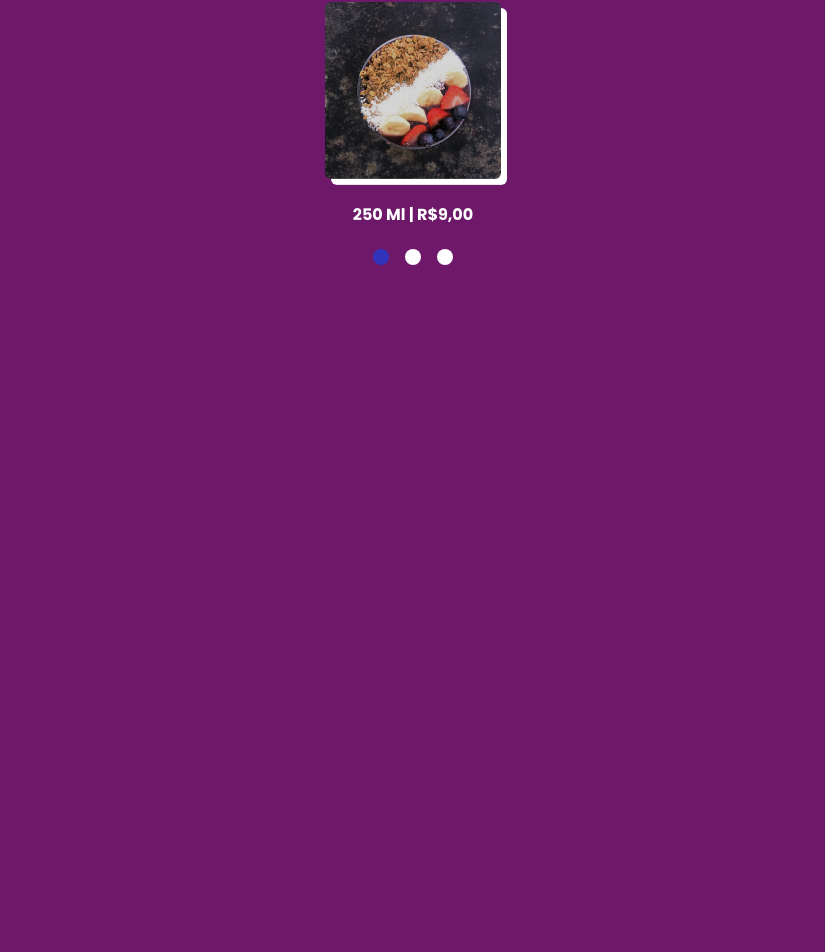
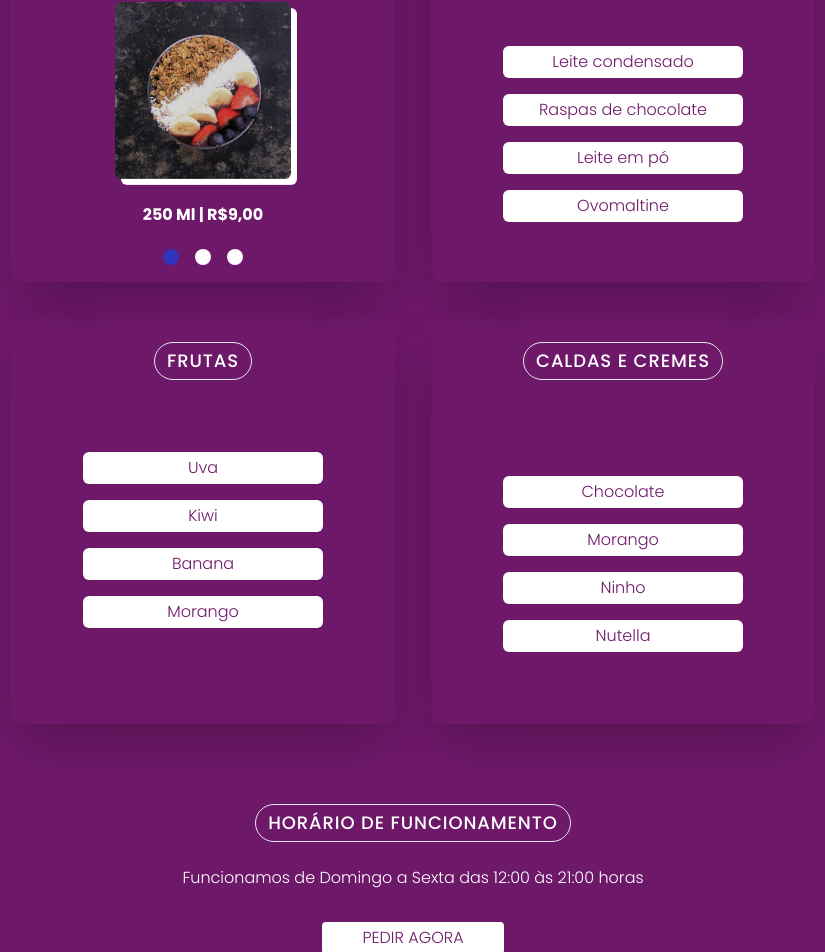
Before and after one commit to ViGF/quero_acai, a Next.js app: page / in a window 1280 px wide. Shown: the part 900-1852 px from the top of the page, without its empty margins (227-1052 px from the left). Before the commit the page ends 1182 px from the top, so only its background shows below. Built offline with nearby package versions, Linux system fonts and the light colour scheme.

Commit message:
finish main page

```diff
--- a/src/app/page.tsx
+++ b/src/app/page.tsx
@@ -8,6 +8,8 @@ import { InfoItem } from "@/components/InfoItem";
 
 import { optionsAvailable } from '@/utils/data/optionsAvailable'
 import { CardSize } from "@/components/CardSize";
+import Link from "next/link";
+import { MainContainer as Container } from "@/components/MainContainer";
 
 export default function Home() {
     return (
@@ -18,18 +20,63 @@ export default function Home() {
                     alt='Logo do Quero Açaí composta por três copos com açaí com recheios'
                     priority
                 />
-                <Button text="Pedir Agora" />
+                <Button>
+                    <Link href='/app'>
+                        Pedir Agora
+                    </Link>
+                </Button>
                 <footer className="flex flex-col justify-center items-center absolute bottom-9">
                     <CaretDoubleDown />
                     <span className="text-white italic font-light mt-1">Explorar Opções</span>
                 </footer>
             </main>
             <section>
-                <div className="flex justify-center items-center flex-col">
-                    <InfoHeader text="Tamanhos" />
-                    <div>
+                <div className="flex flex-col items-center lg:grid grid-cols-2 gap-9">
+                    <Container>
+                        <InfoHeader text="Tamanhos" />
                         <CardSize />
-                    </div>
+                    </Container>
+                    <Container>
+                        <InfoHeader text="Complementos" />
+                        <div className="flex gap-4 flex-col lg:m-auto">
+                            {optionsAvailable.complements.map(item => {
+                                return (
+                                    <InfoItem text={item} key={item} />
+                                )
+                            })}
+                        </div>
+                    </Container>
+                    <Container>
+                        <InfoHeader text="Frutas" />
+                        <div className="flex gap-4 flex-col lg:pb-24 lg:mt-12">
+                            {optionsAvailable.fruits.map(item => {
+                                return (
+                                    <InfoItem text={item} key={item} />
+                                )
+                            })}
+                        </div>
+                    </Container>
+                    <Container>
+                        <InfoHeader text="Caldas e Cremes" />
+                        <div className="flex gap-4 flex-col lg:m-auto">
+                            {optionsAvailable.syrupsAndCreams.map(item => {
+                                return (
+                                    <InfoItem text={item} key={item} />
+                                )
+                            })}
+                        </div>
+                    </Container>
+                </div>
+                <div className="text-center font-light px-9 pb-14 mt-12 lg:mt-20">
+                    <InfoHeader text="Horário de Funcionamento" />
+                    <p className="mb-8">
+                        Funcionamos de Domingo a Sexta das 12:00 às 21:00 horas
+                    </p>
+                    <Button>
+                        <Link href='/app'>
+                            Pedir Agora
+                        </Link>
+                    </Button>
                 </div>
             </section>
         </div>
--- a/src/components/Button.tsx
+++ b/src/components/Button.tsx
@@ -1,11 +1,13 @@
+import { ReactElement } from "react"
+
 type ButtonProps = {
-    text: string
+    children: ReactElement
 }
 
-export function Button({ text }: ButtonProps) {
+export function Button({ children }: ButtonProps) {
     return (
-        <button type="button" className="py-1 px-10 bg-white text-primary rounded uppercase">
-            {text}
+        <button type="button" className="py-1 px-10 bg-white text-primary rounded uppercase hover:bg-opacity-80">
+            {children}
         </button>
     )
 }
--- a/src/components/InfoHeader.tsx
+++ b/src/components/InfoHeader.tsx
@@ -5,7 +5,7 @@ type InfoHeaderProps = {
 
 export function InfoHeader({ text }: InfoHeaderProps) {
     return (
-        <h2 className="uppercase font-medium border py-6px px-3 rounded-3xl text-lg text-center max-w-min my-6 leading-6 tracking-wider">
+        <h2 className="uppercase font-medium border py-6px px-3 rounded-3xl text-lg text-center max-w-min my-6 leading-6 tracking-wider whitespace-nowrap m-auto">
             {text}
         </h2>
     )
--- a/src/components/InfoItem.tsx
+++ b/src/components/InfoItem.tsx
@@ -4,8 +4,8 @@ type InfoItemProps = {
 
 export function InfoItem({ text }: InfoItemProps) {
     return (
-        <div className="rounded-md bg-white py-1 px-6">
-            <h4 className="text-center text-primary font-light">
+        <div className="rounded-md bg-white py-1 px-6 m-auto">
+            <h4 className="text-center text-primary font-light w-48">
                 {text}
             </h4>
         </div>
--- /dev/null
+++ b/src/components/MainContainer.tsx
@@ -0,0 +1,13 @@
+import { ReactNode } from "react"
+
+type ButtonProps = {
+    children: ReactNode
+}
+
+export function MainContainer({ children }: ButtonProps) {
+    return (
+        <div className="lg:shadow-2xl hover:transform lg:hover:scale-110 hover:shadow-neutral-800 rounded-xl max-w-sm px-16 transition-all min-h-full flex flex-col lg:justify-between">
+            {children}
+        </div>
+    )
+}
```
